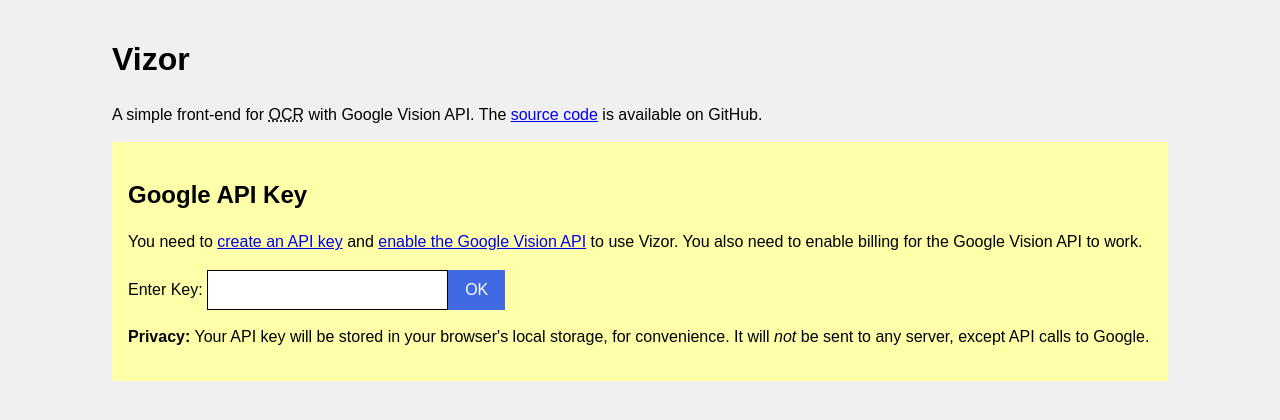
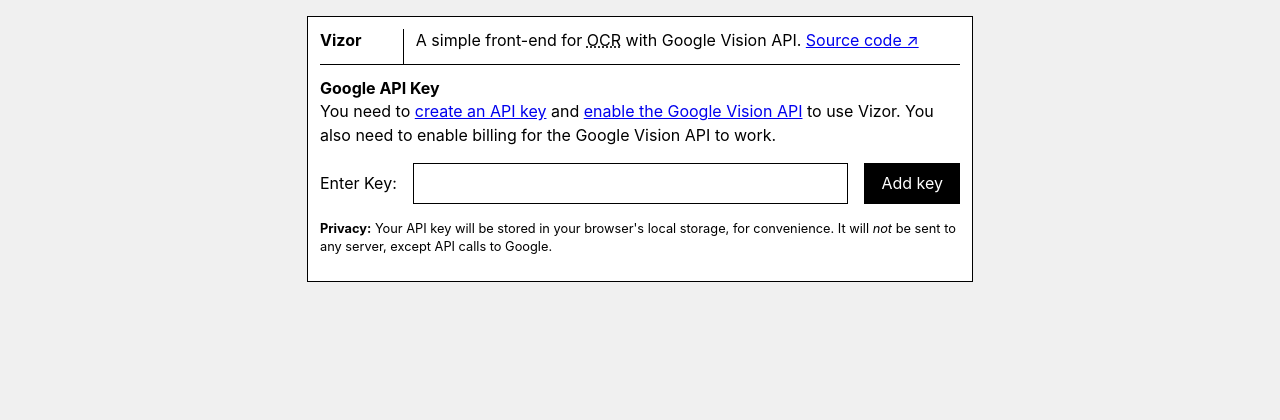
Before and after one commit to llll-org/vizor, a React (Vite) app: page / in a window 1280 px wide. Shown: the top 420 px of the page. Built offline with nearby package versions, Linux system fonts and the light colour scheme.

Commit message:
Cleaner style

```diff
--- a/src/components/ApiKey.css
+++ b/src/components/ApiKey.css
@@ -1,21 +1,31 @@
 .apikey {
-	background: #ffa;
-	padding: 1em;
-	margin: 1em 0;
 }
 
 .apikey .info {
 	font-size: 0.8em;
-	font-weight: bold;
 }
 
-.keyval {
-	display: inline-block;
-	padding: 0.5em;
-	box-sizing: border-box;
-	max-width: 100%;
-	white-space: nowrap;
+.apikey__current,
+.apikey__new {
+	display: flex;
+	flex-wrap: wrap;
+	justify-content: space-between;
+	align-items: center;
+	margin: 1em 0;
+}
+
+.apikey__current > * {
 	overflow: hidden;
 	text-overflow: ellipsis;
-	vertical-align: middle;
 }
+
+.apikey__new > :first-child {
+	display: flex;
+	flex-grow: 1;
+	align-items: center;
+}
+
+.apikey__new input {
+	flex-grow: 1;
+	margin: 0 1em;
+}
--- a/src/components/ApiKey.js
+++ b/src/components/ApiKey.js
@@ -18,15 +18,16 @@
 	let { api_key } = props;
 	return (
 		<div className="apikey">
+			<h2>Google API Key</h2>
 			{api_key ? (
 				<React.Fragment>
-					<p>
-						<strong>Currently using API key:</strong>{' '}
-						<span className="keyval">{api_key}</span>
+					<div className="apikey__current">
+						<span>{api_key}</span>
 						<button type="button" onClick={props.onRemoveKey}>
 							Delete key
 						</button>
-					</p>
+					</div>
+
 					<p className="info">
 						The Vision API is free up to 1000 requests, beyond which Google will start{' '}
 						<a href="https://cloud.google.com/vision/pricing">charging you</a>. Keep an
@@ -35,7 +36,6 @@
 				</React.Fragment>
 			) : (
 				<React.Fragment>
-					<h2>Google API Key</h2>
 					<p>
 						You need to{' '}
 						<a
@@ -56,17 +56,17 @@
 						to use Vizor. You also need to enable billing for the Google Vision API to
 						work.
 					</p>
-					<form onSubmit={handleSubmit}>
+					<form className="apikey__new" onSubmit={handleSubmit}>
 						<label>
 							Enter Key: <input type="text" value={key} onChange={handleChange} />
 						</label>
-						<button type="submit">OK</button>
-						<p>
-							<strong>Privacy:</strong> Your API key will be stored in your browser's
-							local storage, for convenience. It will <em>not</em> be sent to any
-							server, except API calls to Google.
-						</p>
+						<button type="submit">Add key</button>
 					</form>
+					<p className="info">
+						<strong>Privacy:</strong> Your API key will be stored in your browser's
+						local storage, for convenience. It will <em>not</em> be sent to any server,
+						except API calls to Google.
+					</p>
 				</React.Fragment>
 			)}
 		</div>
--- /dev/null
+++ b/src/components/App.css
@@ -0,0 +1,7 @@
+#app > * {
+	padding: var(--pad) 0;
+}
+
+#app > * + * {
+	border-top: var(--border-width) solid var(--border-color);
+}
--- a/src/components/App.js
+++ b/src/components/App.js
@@ -6,6 +6,7 @@
 import TextOutput from './TextOutput';
 
 import { recognizeText } from '../api';
+import './App.css';
 
 const LS_KEY = 'vizor.google_api_key';
 
@@ -65,7 +66,7 @@
 	);
 
 	return (
-		<div className="container">
+		<Fragment>
 			<ApiKey onSetKey={key => setKey(key)} onRemoveKey={() => setKey(null)} api_key={key} />
 			{key && (
 				<Fragment>
@@ -78,7 +79,7 @@
 					<JSONOutput results={results} />
 				</Fragment>
 			)}
-		</div>
+		</Fragment>
 	);
 };
 
--- a/src/components/ImageSubmitter.css
+++ b/src/components/ImageSubmitter.css
@@ -1,12 +1,10 @@
 .image-submitter {
-	padding: 1em;
-	background: #fff;
-	margin: 1em 0;
+	padding: var(--pad) 0;
 }
 
 .image-submitter:focus,
 .image-submitter:focus-within {
-	outline: 3px solid royalblue;
+	background: linear-gradient(to bottom, #ddd, #fff);
 }
 
 .focus-note:after {
@@ -16,4 +14,5 @@
 .image-submitter:focus .focus-note:after,
 .image-submitter:focus-within .focus-note:after {
 	content: " — I'm focused!";
+	font-weight: bold;
 }
--- a/src/components/JSONOutput.css
+++ b/src/components/JSONOutput.css
@@ -1,7 +1,5 @@
 .json-output {
-	margin: 1em 0;
-	padding: 1em;
-	background: #fff;
+	padding: var(--pad) 0;
 }
 
 .json-output summary {
--- a/src/components/TextOutput.css
+++ b/src/components/TextOutput.css
@@ -1,7 +1,5 @@
 .text-output {
-	padding: 1em;
-	background: #fff;
-	margin: 1em 0;
+	padding: var(--pad) 0;
 }
 
 .text-output textarea {
--- a/src/index.html
+++ b/src/index.html
@@ -8,18 +8,22 @@
 		<link rel="stylesheet" type="text/css" href="./styles/base.css" />
 	</head>
 	<body>
+		<div class="page">
 			<header>
-			<div class="container">
+				<div>
 					<h1>Vizor</h1>
+				</div>
+
+				<div>
 					<p>
 						A simple front-end for
-					<abbr title="Optical Character Recognition">OCR</abbr> with Google Vision API.
-					The <a href="https://github.com/llll-org/vizor">source code</a> is available on
-					GitHub.
+						<abbr title="Optical Character Recognition">OCR</abbr> with Google Vision
+						API. <a href="https://github.com/llll-org/vizor">Source code ↗</a>
 					</p>
 				</div>
 			</header>
 			<div id="app"></div>
+		</div>
 		<script type="text/javascript" src="./index.js"></script>
 	</body>
 </html>
--- a/src/styles/base.css
+++ b/src/styles/base.css
@@ -1,9 +1,43 @@
+html {
+	background: #f0f0f0;
+}
+
 body {
-	font-family: sans-serif;
-	padding: 1em;
-	margin: 0;
-	background: #f0f0f0;
-	line-height: 1.4;
+	font-family: -apple-system, BlinkMacSystemFont, 'Segoe UI', Helvetica, Arial, sans-serif,
+		'Apple Color Emoji', 'Segoe UI Emoji';
+	margin: 1em;
+	line-height: 1.45;
+}
+
+.page {
+	margin: 0 auto;
+	padding: var(--pad);
+	border: var(--border-width) solid var(--border-color);
+	--border-width: 1px;
+	--border-color: var(--c-pastel);
+	--pad: 0.75rem;
+	--c-pastel: #000;
+	background: #fff;
+	max-width: 40rem;
+}
+
+header {
+	display: flex;
+	align-items: stretch;
+	border-bottom: var(--border-width) solid var(--border-color);
+}
+
+header > * {
+	flex-grow: 1;
+	padding: 0 var(--pad) var(--pad);
+}
+
+header > :first-child {
+	padding-left: 0;
+}
+
+header > :not(:last-child) {
+	border-right: var(--border-width) solid var(--border-color);
 }
 
 .container {
@@ -31,7 +65,7 @@
 	appearance: none;
 	border: 1px solid transparent;
 	color: #fff;
-	background: royalblue;
+	background: black;
 }
 
 button:hover,
@@ -40,7 +74,7 @@
 }
 
 button:active {
-	color: royalblue;
+	color: black;
 	border-color: currentColor;
 	background: #fff;
 }
@@ -48,3 +82,14 @@
 .t--info {
 	font-size: 0.8em;
 }
+
+h1,
+h2,
+h3,
+h4,
+h5,
+h6,
+p {
+	font-size: 1em;
+	margin: 0;
+}
```
Lines whose indentation alone changed are shown as unchanged.
